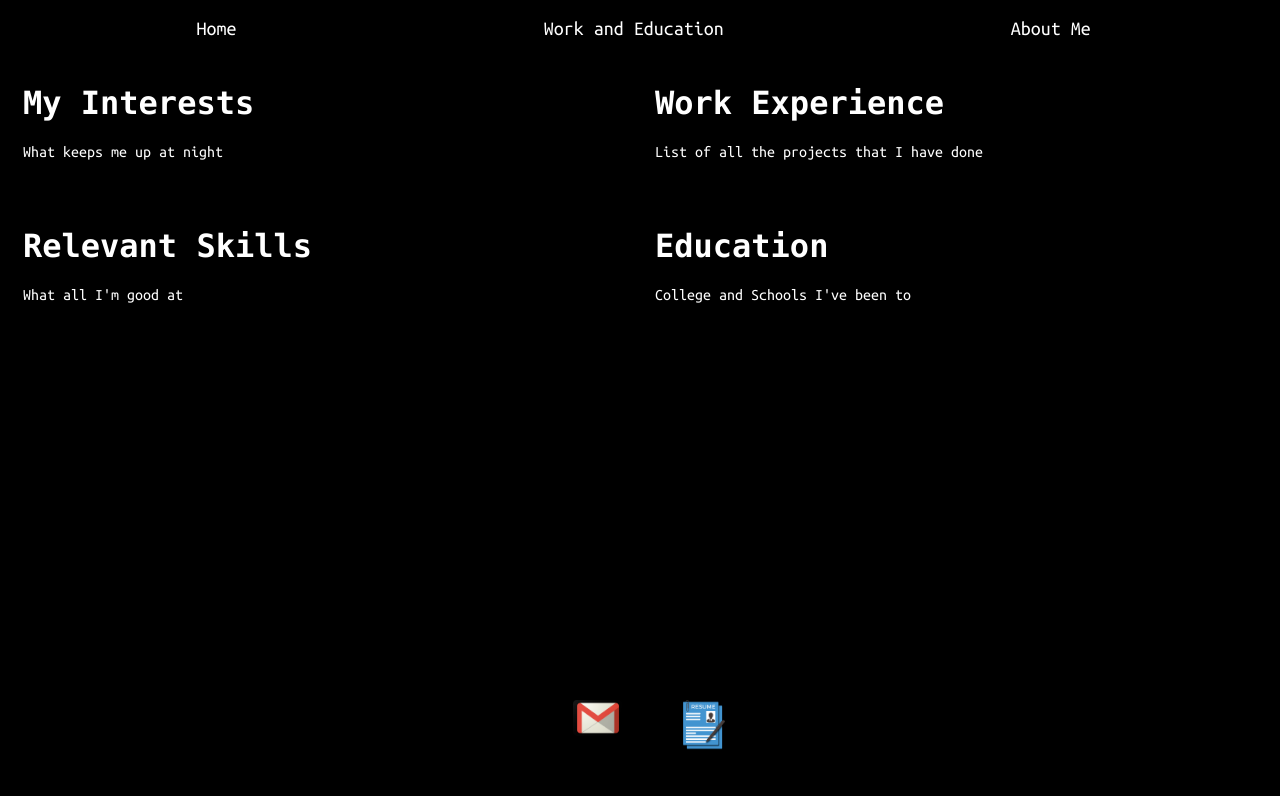
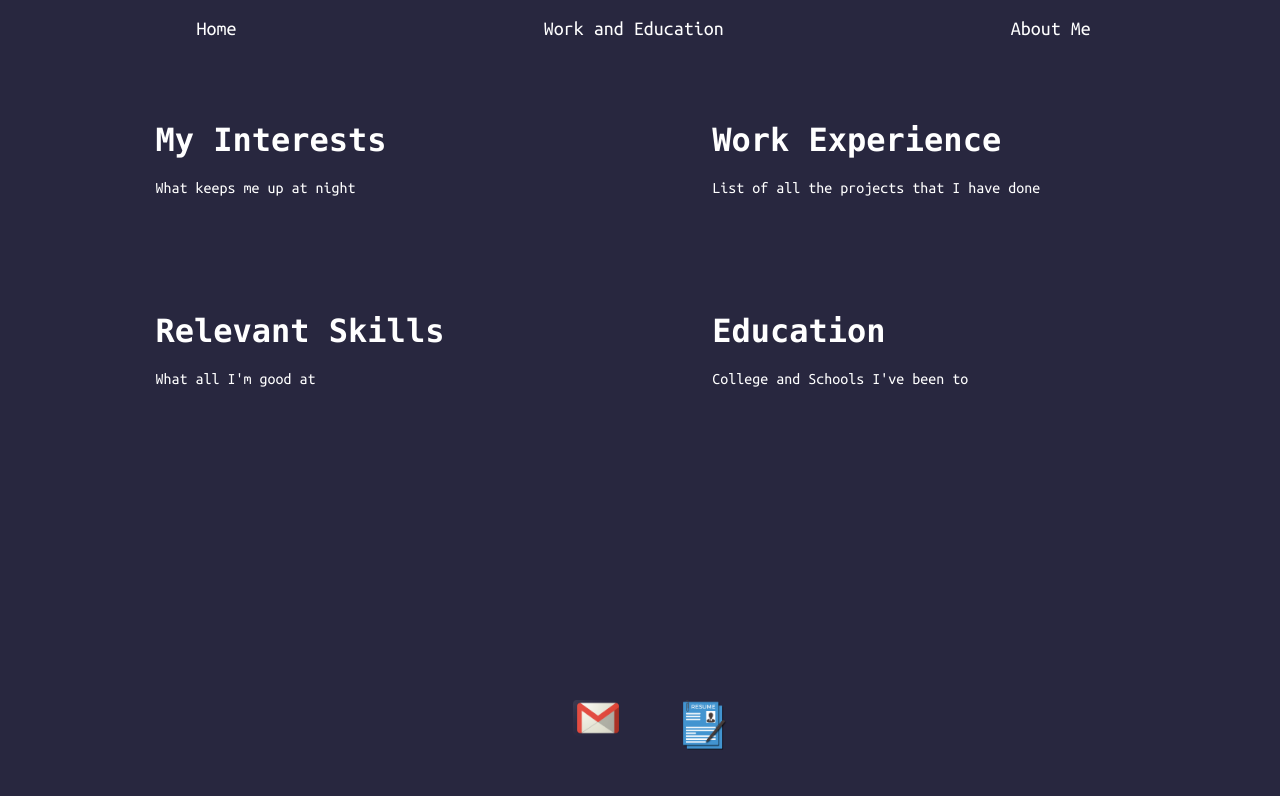
Before and after one commit to blackthorne18/resume_v1.0, a plain HTML site: page work.html in a window 1280 px wide. Drawn offline with Linux system fonts and the light colour scheme.

Commit message:
Added more features and made it look neater everywhere

```diff
--- a/index.css
+++ b/index.css
@@ -5,7 +5,7 @@
 
 *{
   font-family: "Monaco";
-  background-color: black;
+  background-color: #28273f;
   color: white;
   box-sizing: border-box;
 }
@@ -42,11 +42,16 @@
 }
 
 .aside {
-  padding-left: 5%;
-  padding-top: 10%;
+  margin-left: 5%;
+  margin-top: 10%;
   text-align: center;
   font-size: 14px;
   box-shadow: 0 1px 3px rgba(0,0,0,0.12), 0 1px 2px rgba(0,0,0,0.24);
+  transition: transform .2s; /* Animation */
+}
+
+.aside:hover{
+    transform: scale(1.1);
 }
 
 .footer {
@@ -206,6 +211,51 @@
     float:right;
 }
 
+.fancy_text1{
+    background-color: #28273f;
+    color: white;
+}
+
+.fancy_box1{
+    width: 80%;
+    padding: 2%;
+    margin-left: 20%;
+    margin-top: 4%;
+    transition: transform .2s; /* Animation */
+}
+
+.fancy_box1:hover{
+    background-color: #F5F5F5;
+    color: #28273f;
+    box-shadow: 5px 10px #808080;
+    transform: scale(1.1);
+}
+
+.fancy_box1:hover .fancy_text1{
+    background-color: #F5F5F5;
+    color: #28273f;
+}
+
+.fancy_box2{
+    width: 80%;
+    padding: 2%;
+    margin-left: 7.5%;
+    margin-top: 4%;
+    transition: transform .2s; /* Animation */
+}
+
+.fancy_box2:hover{
+    background-color: #F5F5F5;
+    color: #28273f;
+    box-shadow: 5px 10px #808080;
+    transform: scale(1.1);
+}
+
+.fancy_box2:hover .fancy_text1{
+    background-color: #F5F5F5;
+    color: #28273f;
+}
+
 .left_contain{
     height: 100%;
     width: 50%;
@@ -217,6 +267,11 @@
     float:left;
     padding-top: 10%;
     padding-left: 20%;
+    transition: transform .2s; /* Animation */
+}
+
+.div_name:hover{
+    transform: scale(1.1);
 }
 
 .div_small_a {
@@ -224,4 +279,9 @@
     color: #a9a9a9 ;
     float:left;
     padding-left: 20%;
+    transition: transform .2s; /* Animation */
 }
+
+.div_small_a:hover{
+    transform: scale(1.1);
+}
--- a/work.html
+++ b/work.html
@@ -26,22 +26,30 @@
 
 <div class="row">
     <div class="col-6 col-s-9">
-        <h1>My Interests</h1>
-        <p>What keeps me up at night</p>
+        <div class="fancy_box1">
+            <h1 class="fancy_text1">My Interests</h1>
+            <p class="fancy_text1">What keeps me up at night</p>
+        </div>
     </div>
     <div class="col-6 col-s-9">
-        <h1>Work Experience</h1>
-        <p>List of all the projects that I have done</p>
+        <div class="fancy_box2">
+            <h1 class="fancy_text1">Work Experience</h1>
+            <p class="fancy_text1">List of all the projects that I have done</p>
+        </div>
     </div>
 </div>
 <div class="row">
     <div class="col-6 col-s-9">
-        <h1>Relevant Skills</h1>
-        <p>What all I'm good at</p>
+        <div class="fancy_box1">
+            <h1 class="fancy_text1">Relevant Skills</h1>
+            <p class="fancy_text1">What all I'm good at</p>
+        </div>
     </div>
     <div class="col-6 col-s-9">
-        <h1>Education</h1>
-        <p>College and Schools I've been to</p>
+        <div class="fancy_box2">
+            <h1 class="fancy_text1">Education</h1>
+            <p class="fancy_text1">College and Schools I've been to</p>
+        </div>
     </div>
 </div>
 
```
Also changed, not shown: about.html (+9 -8 lines), index.html (+8 -3 lines).
